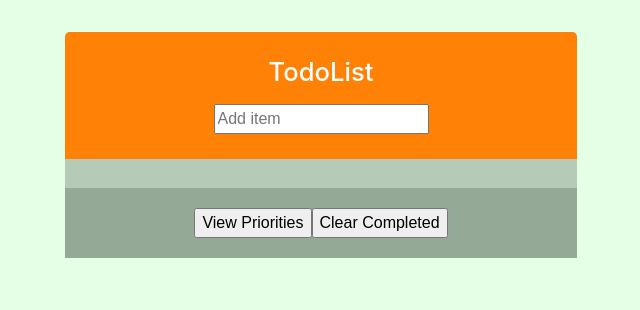
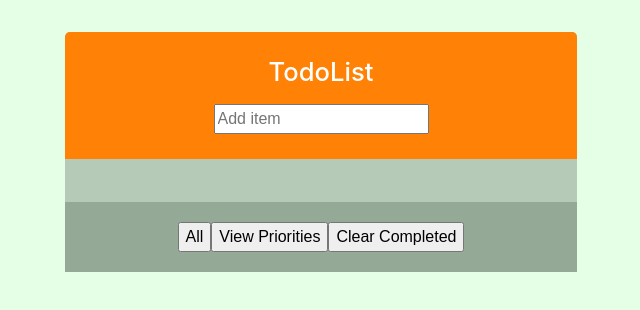
Before and after one commit to qkoots/todoApp, a website: page index.html in a window 1280 px wide. Shown: the whole page, without its empty margins (319-959 px from the left). Drawn offline with nearby package versions, Linux system fonts and the light colour scheme.

Commit message:
Added a priorityUl to the layout to display todo Items marked as priority.

```diff
--- a/index.html
+++ b/index.html
@@ -22,10 +22,12 @@
                     </div>
                 </div>
                 <ul id="todoUl"></ul>
+                <ul id="priorityUl"></ul>
                 <ul id="completedUl"></ul>
                 <footer id="footer">
-                    <button class="togglePriority">View Priorities</button>
-                    <button class="clearCompleted">Clear Completed</button>
+                    <button class="toggleAllTodos">All</button>
+                    <button class="togglePriorityTodos">View Priorities</button>
+                    <button class="clearCompletedTodos">Clear Completed</button>
                 </footer>
             </div>
         </div>
```
